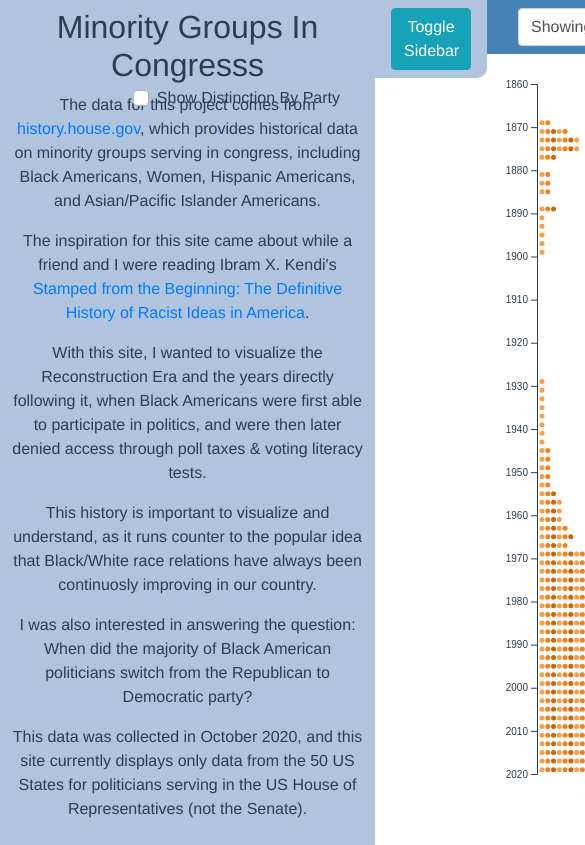
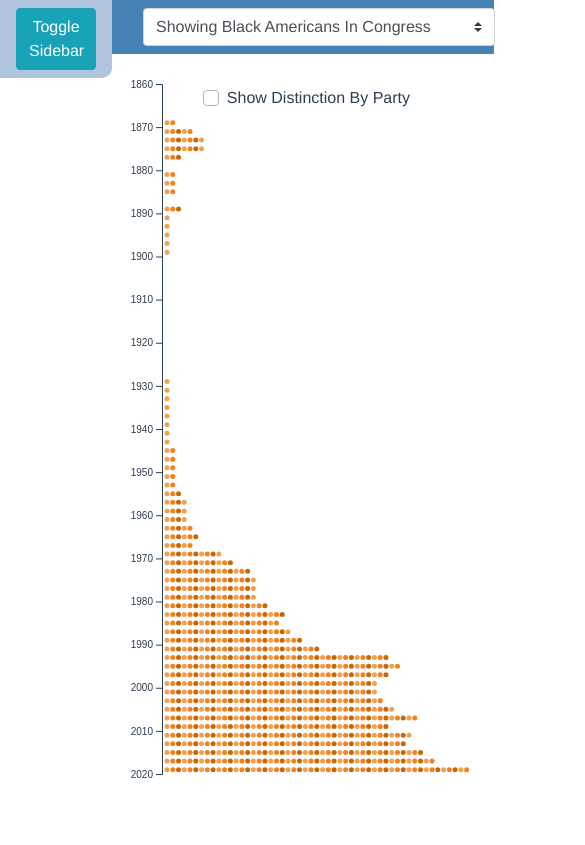
Before and after one commit to ritabc/congress-groups, a Vue app: page /timeline in a window 390 px wide. Shown: the top 845 px of the page, 585 px wide, since content can reach past the window. Built offline with nearby package versions, Linux system fonts and the light colour scheme.

Commit message:
Make svg responsive, move 'show distinction by party' to right

```diff
--- a/src/App.vue
+++ b/src/App.vue
@@ -12,7 +12,8 @@
         </b-navbar-nav>
       </b-navbar>
     </div>
-    <timeline></timeline>
+    <!-- If showing sidebar, push chart Options to the Right -->
+    <timeline v-bind:pushChartOptionsRight="showSidebar"></timeline>
   </div>
 </template>
 
@@ -29,12 +30,13 @@ export default {
   data() {
     return {
       title: "Minority Groups In Congresss",
-      showSidebar: true,
+      showSidebar: false,
       windowWidth: window.innerWidth,
     };
   },
   watch: {
     windowWidth(newWidth, oldWidth) {
+      // Only show sidebar if page is wide
       this.showSidebar = newWidth > 1000;
     },
   },
--- a/src/components/timeline.vue
+++ b/src/components/timeline.vue
@@ -11,11 +11,14 @@
         </b-form-select>
       </b-col>
     </b-row>
-    <b-row class="float-right chart-options pt-4">
+    <b-row
+      class="chart-options pt-4"
+      v-bind:class="{ pushOver: pushChartOptionsRight }"
+    >
       <b-col>
         <b-form-checkbox
           id="party-checkbox"
-          class="my-2 float-right"
+          class="my-2"
           v-model="showParty"
           name="party-checkbox"
           v-on:change="fetchDataAndGenerateSVG(group)"
@@ -48,7 +51,7 @@
         </div>
       </b-col>
     </b-row>
-    <div id="timeline"></div>
+    <div id="timeline" class="svg-container"></div>
   </b-container>
 </template>
 
@@ -75,6 +78,9 @@ export default {
       democrat: "#4e4eff",
       otherParty: "#FF00FF",
     };
+  },
+  props: {
+    pushChartOptionsRight: Boolean,
   },
   mounted() {
     this.fetchDataAndGenerateSVG("Black");
@@ -161,7 +167,8 @@ export default {
         .append("svg")
         .attr("class", "chart")
         .attr("width", svgWidth)
-        .attr("height", svgHeight);
+        .attr("height", svgHeight)
+        .attr("preserveAspectRation", "xMinYMin meet");
 
       // Setup timeline scale and (y) axis
       let tlScale = d3
@@ -361,8 +368,27 @@ export default {
 .chart-options {
   position: absolute;
   right: 50px;
+  z-index: 5;
 }
+
+@media screen and (max-width: 500px) {
+  .chart-options {
+    right: -20px;
+  }
+  .pushOver {
+    right: 10px;
+    position: fixed;
+  }
+}
+
 .tl-header {
   background-color: steelblue;
 }
+.svg-container {
+  display: inline-block;
+  position: relative;
+  width: 100%;
+  vertical-align: middle;
+  overflow: hidden;
+}
 </style>
```
